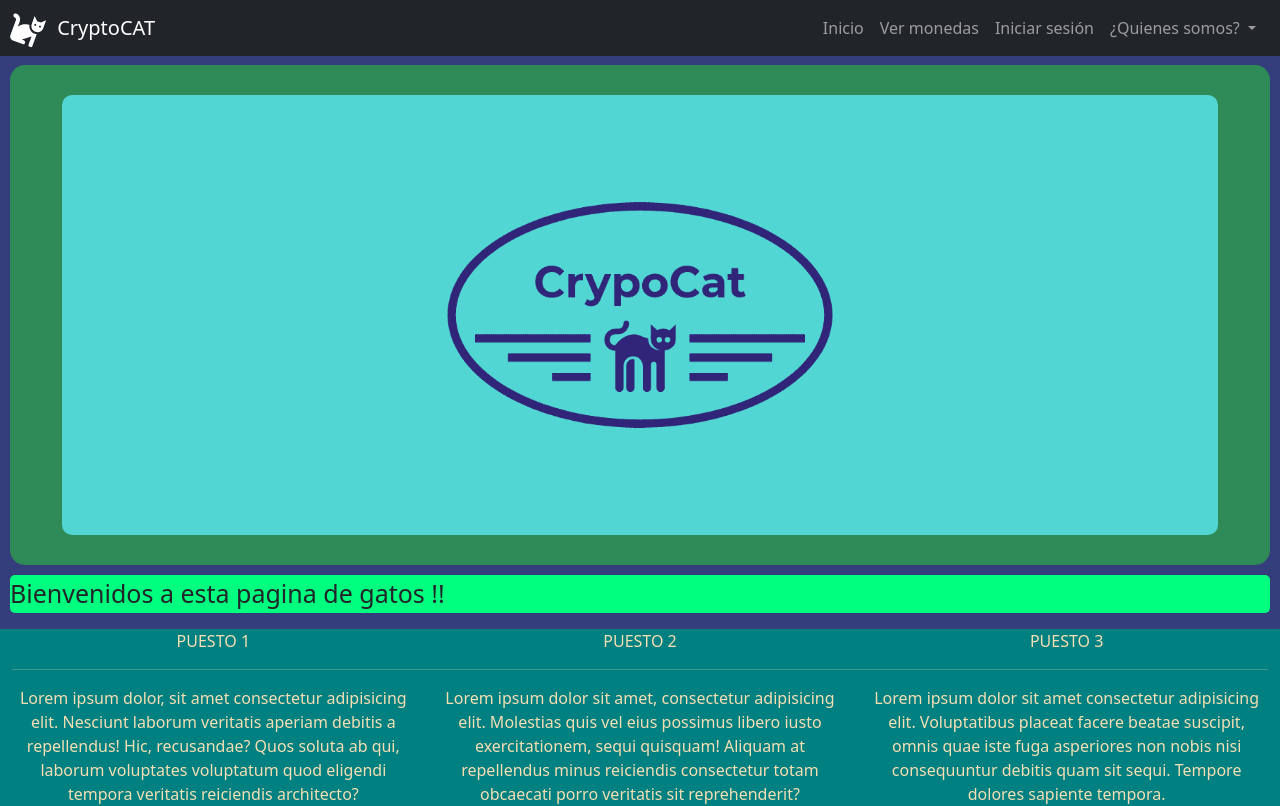
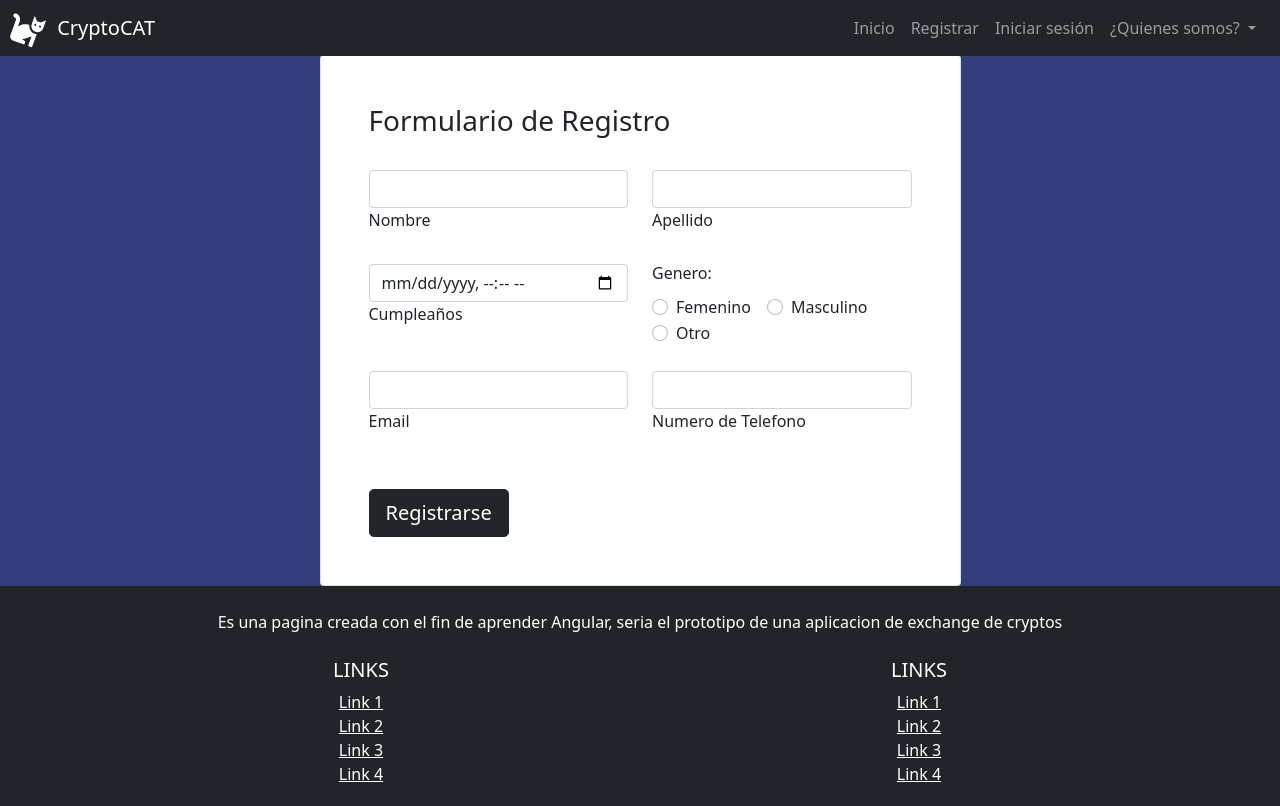
Before and after one commit to pgCatamarca2021fs/aula1-grupoc-team-1c, an Angular app: page /registro in a window 1280 px wide. Before the commit this address led to /home. Shown: the top 806 px of the page. Built offline with nearby package versions, Linux system fonts and the light colour scheme.

Commit message:
agregando al componente registro en el app-routing.module.ts

```diff
--- a/src/app/app-routing.module.ts
+++ b/src/app/app-routing.module.ts
@@ -11,6 +11,10 @@ const routes: Routes = [
     loadChildren: () => import('./modules/login/login.module').then(m => m.LoginModule)
   },
   {
+    path:'registro',
+    loadChildren: () => import('./modules/dashboard/dashboard.module').then(m => m.DashboardModule)
+  },
+  {
     path:'**',
     redirectTo: '/home'
   }
--- a/src/app/modules/dashboard/dashboard.module.ts
+++ b/src/app/modules/dashboard/dashboard.module.ts
@@ -1,6 +1,7 @@
 import { NgModule } from '@angular/core';
 import { CommonModule } from '@angular/common';
 import { DashboardPageComponent } from './dashboard-page/dashboard-page.component';
+import { DashboardRoutingModule } from './dashboard-routing.module';
 
 
 
@@ -9,7 +10,8 @@ import { DashboardPageComponent } from './dashboard-page/dashboard-page.componen
     DashboardPageComponent
   ],
   imports: [
-    CommonModule
+    CommonModule,
+    DashboardRoutingModule
   ]
 })
 export class DashboardModule { }
--- a/src/app/shared/nav-bar/nav-bar.component.html
+++ b/src/app/shared/nav-bar/nav-bar.component.html
@@ -18,7 +18,7 @@
                 <a href="#" class="nav-link" routerLink="/home">Inicio</a>
             </li>
             <li class="navbar-item">
-                <a href="#" class="nav-link" routerLink="/login">Ver monedas</a>
+                <a href="#" class="nav-link" routerLink="/registro">Registrar</a>
             </li>
             <li class="navbar-item">
                 <a href="#" class="nav-link" routerLink="/login">Iniciar sesión</a>
```
Also changed, not shown: src/app/modules/dashboard/dashboard-routing.module.ts (added, +17 -0 lines).
